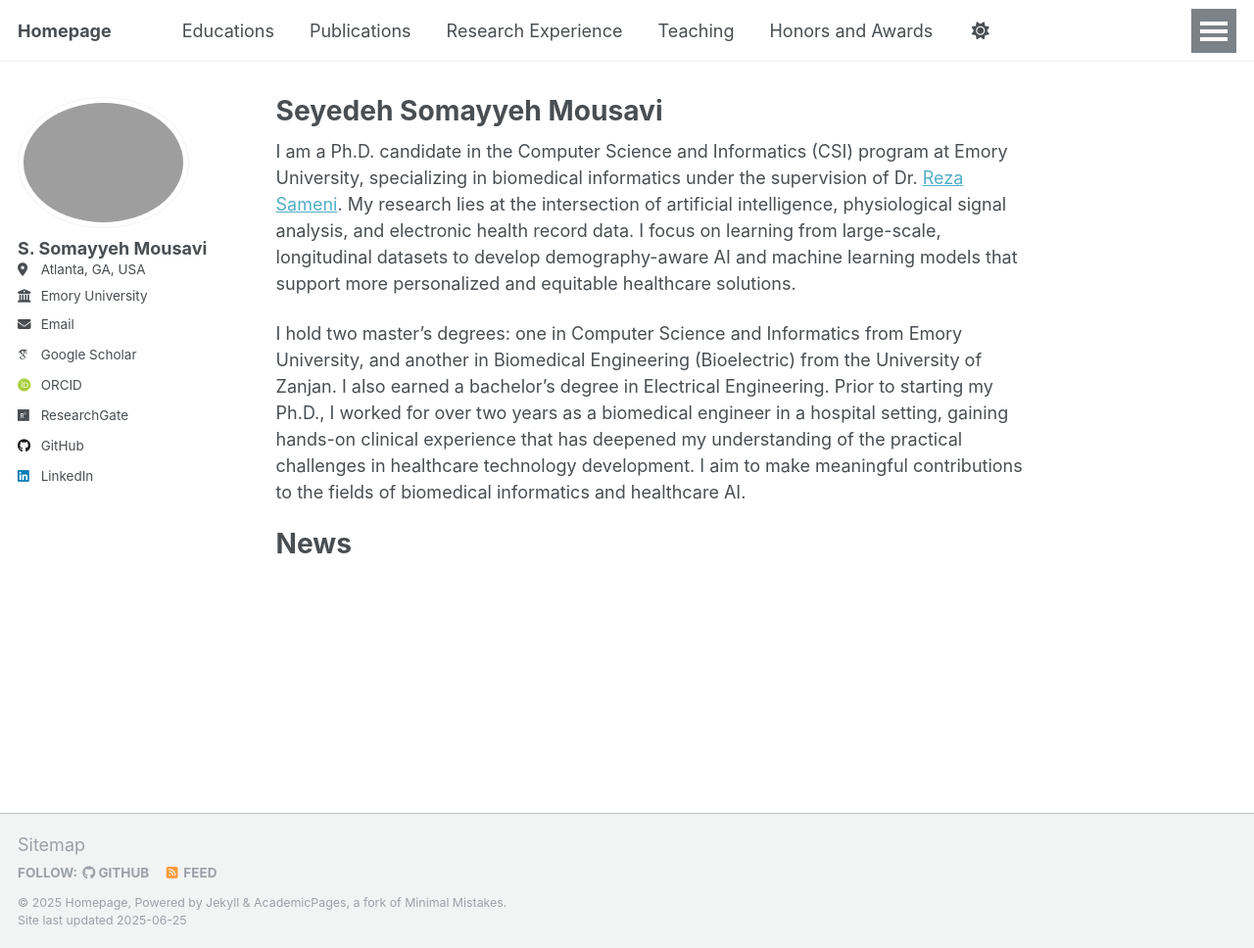
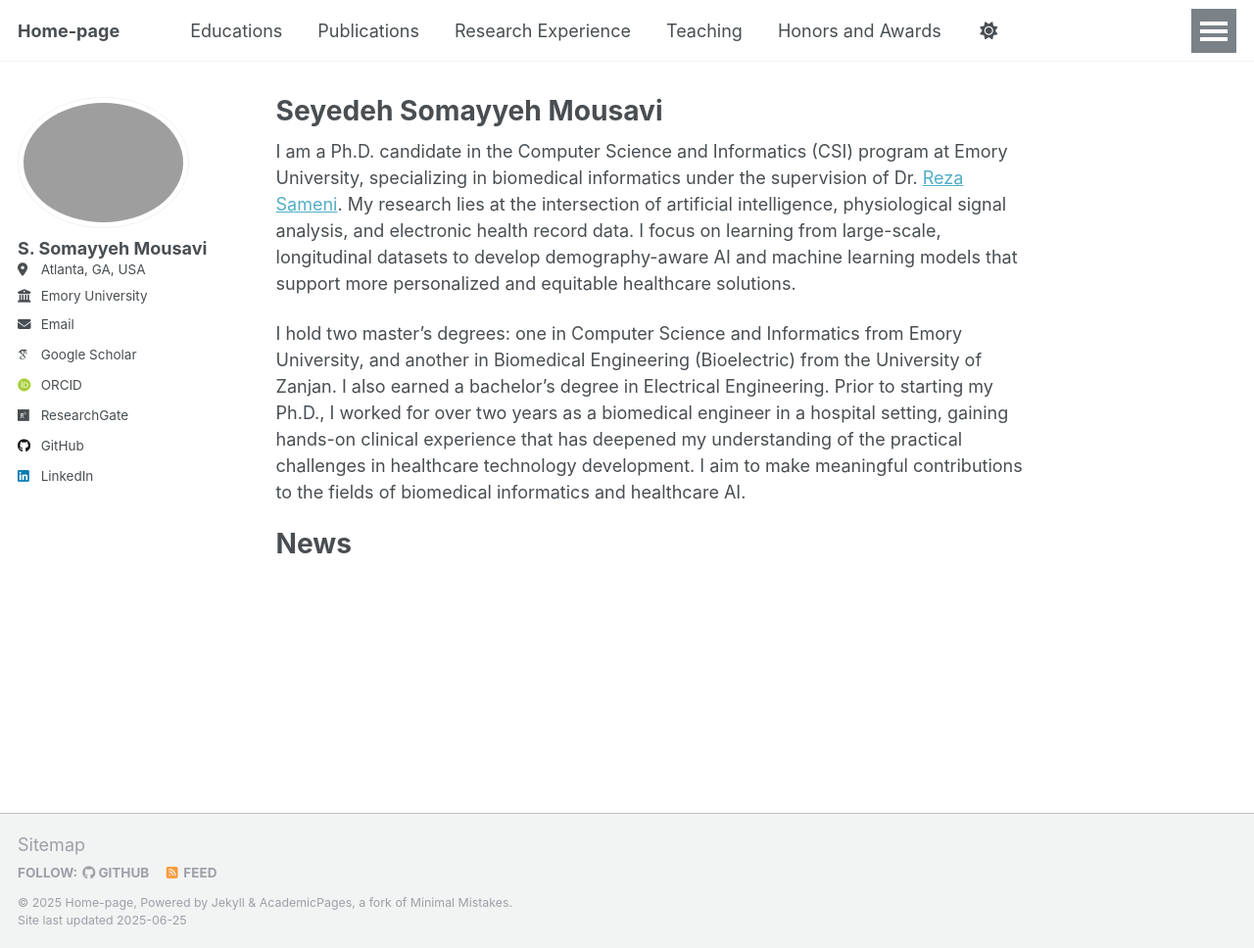
Before and after one commit to Somayyehmousavi/somayyehmousavi.github.io, a Jekyll site: the page built from _pages/about.md, in a window 1280 px wide and 968 px high. Shown: the whole window at 98% size. Built offline with Jekyll 4.4.1, drawn with Linux system fonts in a browser that asks for light colours; some web fonts are replaced.

Commit message:
Update _config.yml

```diff
--- a/_config.yml
+++ b/_config.yml
@@ -9,10 +9,10 @@
 # Basic Site Settings
 locale                   : "en-US"
 site_theme               : "default"
-title                    : "Homepage"
+title                    : "Home-page"
 title_separator          : "-"
 name                     : # &name "Your Name"
-description              : &description "personal description"
+description              : # &description "personal description"
 url                      : https://somayyehmousavi.github.io/ # the base hostname & protocol for your site e.g. "https://[your GitHub username].github.io" or if you already have some other page hosted on Github then use "https://[your GitHub username].github.io/[Your Repo Name]"
 baseurl                  : "" # the subpath of your site, e.g. "/blog"
 repository               : "Somayyehmousavi/somayyehmousavi.github.io"
```
